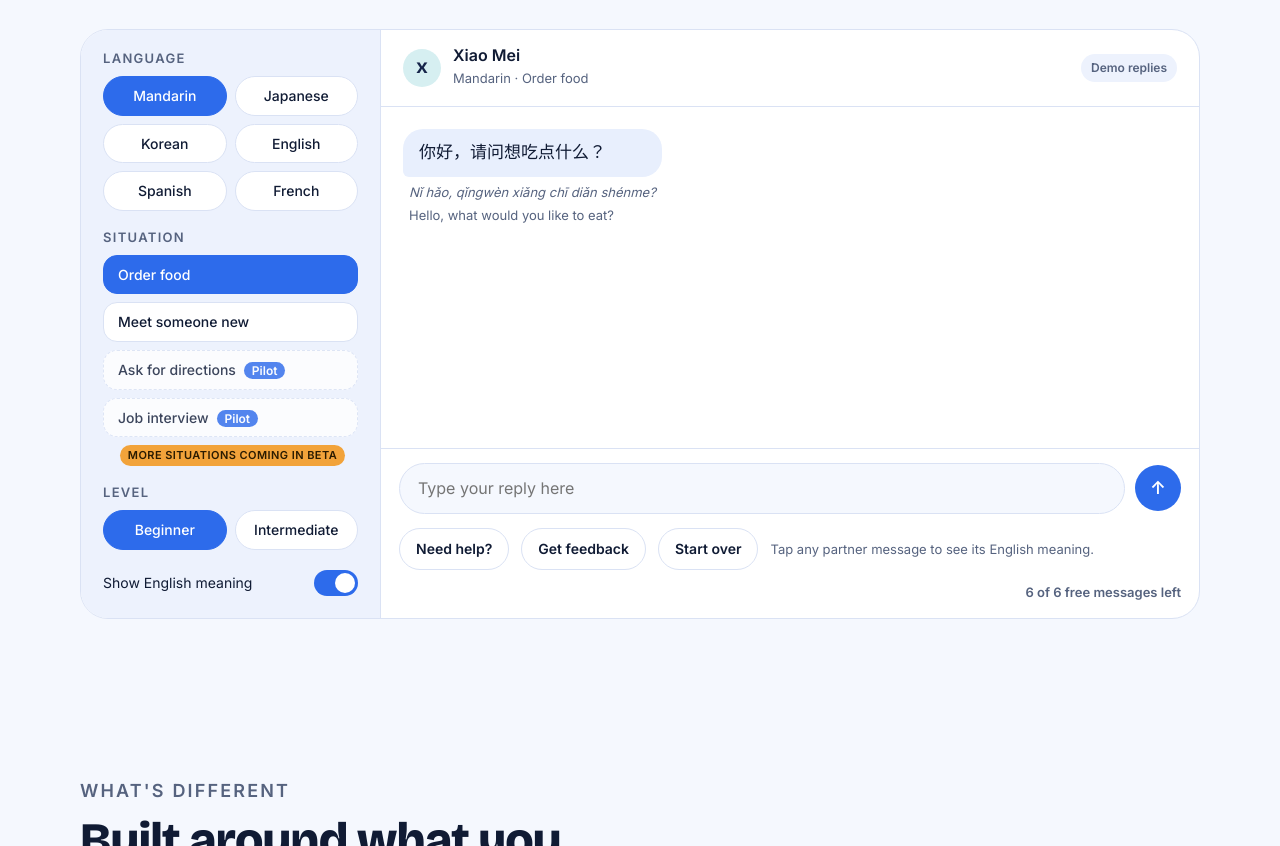
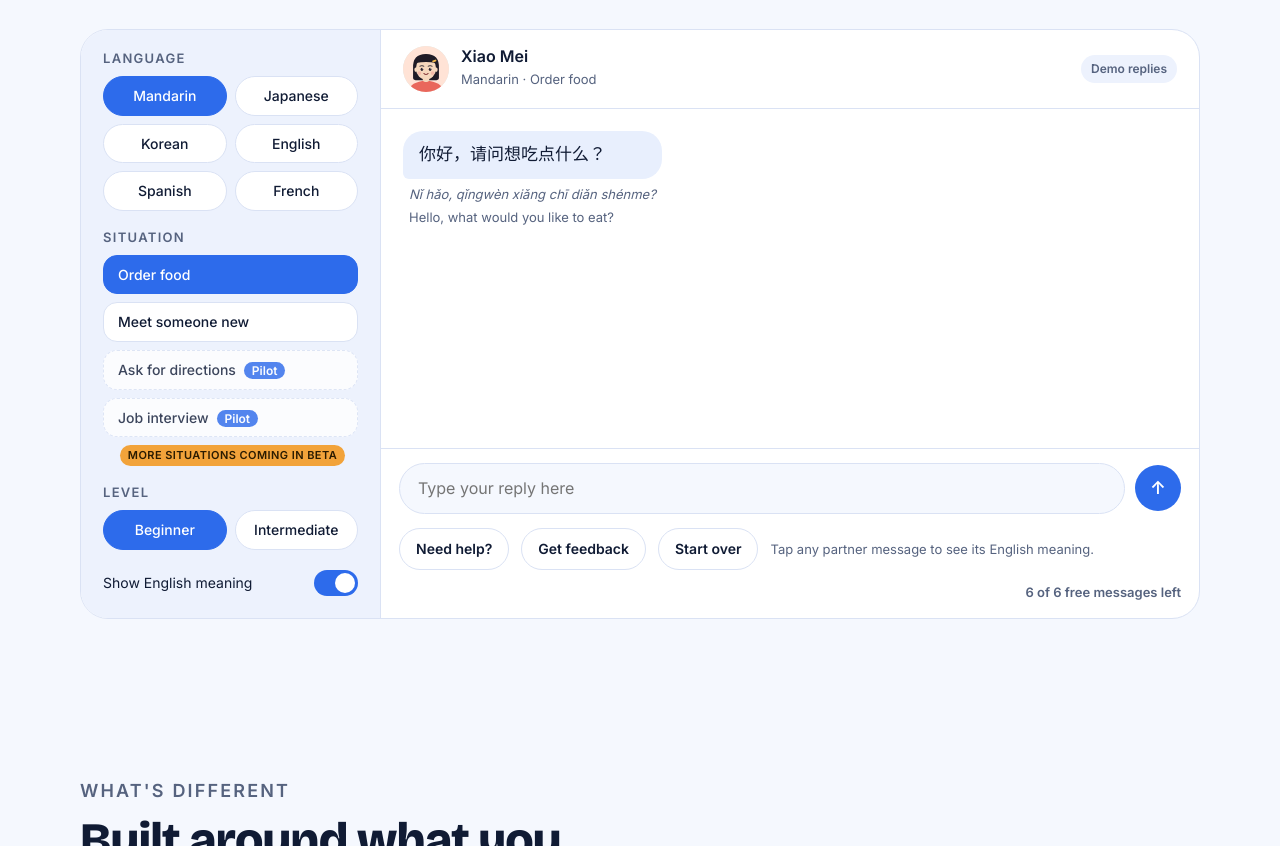
Before and after one commit to zzimha/langolink-demo, a plain HTML site: page index.html in a window 1280 px wide. Shown: the part 1095-1941 px from the top of the page. Drawn offline with nearby package versions, Linux system fonts and the light colour scheme.

Commit message:
Add files via upload

```diff
--- a/index.html
+++ b/index.html
@@ -118,7 +118,7 @@ section{padding-block:72px}
 .switch button[aria-pressed="true"]::after{transform:translateX(18px)}
 .chat{display:flex;flex-direction:column;min-width:0;min-height:560px}
 .chat-head{display:flex;align-items:center;gap:12px;padding:16px 22px;border-bottom:1px solid var(--line);flex-wrap:wrap}
-.avatar{width:38px;height:38px;border-radius:50%;background:var(--teal);display:grid;place-items:center;font-weight:700;color:var(--navy);font-family:var(--font-display)}
+.avatar svg{width:100%;height:100%;display:block}.avatar{overflow:hidden;width:46px;height:46px;border-radius:50%;background:var(--teal);display:grid;place-items:center;font-weight:700;color:var(--navy);font-family:var(--font-display)}
 :root[data-theme="dark"] .avatar{color:var(--ink)}
 .chat-head b{display:block;line-height:1.2}
 .chat-head small{color:var(--muted);font-size:13px}
@@ -493,7 +493,7 @@ function render(){
 function start(){
   var k=L[st.lang],o=k.op[st.scen];
   st.msgs=[{role:'p',t:o[0],r:o[1],e:o[2]}];st.fbi=0;st.busy=false;st.step=0;st.name='';st.item=null;st.stats=newStats();
-  $('#pName').textContent=k.who;$('#av').textContent=k.who[0];
+  $('#pName').textContent=k.who;$('#av').innerHTML=avatarSVG(st.lang);
   $('#pRole').textContent=k.n+' · '+SC[st.scen];
   $('#fbslot').innerHTML='';var hb=$('#help');if(hb)hb.innerHTML='';
   var av=$('#av');av.classList.remove('bump');void av.offsetWidth;av.classList.add('bump');
@@ -674,6 +674,30 @@ function dymItem(txt,k){
 var ASKN={zh:['你叫什么名字？','Nǐ jiào shénme míngzi?','What is your name?'],ja:['お名前は何ですか？','Onamae wa nan desu ka?','What is your name?'],ko:['이름이 뭐예요?','Ireumi mwoyeyo?','What is your name?'],es:['¿Cómo te llamas?','','What is your name?'],fr:['Comment tu t’appelles ?','','What is your name?'],en:['And what is your name?','','Could you tell me your name?']};
 var GREET=/^(hi|hello|hey|hola|buenas|bonjour|salut|你好|您好|嗨|こんにちは|はじめまして|안녕|안녕하세요|yo)\W*$/i;
 function bareName(t){t=t.trim().replace(/[.!！。]+$/,'');if(GREET.test(t))return '';if(/^[A-Za-zÀ-ÿ]{2,14}$/.test(t))return t[0].toUpperCase()+t.slice(1);if(st.lang==='zh'&&/^[\u4e00-\u9fff]{2,3}$/.test(t)&&!/^(我|你|他|她|请|谢|不|没|好|对)/.test(t))return t;if(st.lang==='ja'&&/^[\u3040-\u30ff\u4e00-\u9fff]{2,5}$/.test(t)&&!/^(はい|いいえ|ありがとう|すみません)/.test(t))return t;if(st.lang==='ko'&&/^[\uac00-\ud7af]{2,4}$/.test(t)&&!/(요|다|까|죠|네|아니)$/.test(t)&&!/^(네|아니|좋|감사|고마|괜찮|맞|안녕)/.test(t))return t;return ''}
+
+var AVC={
+ zh:{bg:'#FFE3D6',skin:'#F6D7BD',hair:'#1F1B26',shirt:'#E9675C',back:'M14 31 Q13 11 32 11 Q51 11 50 31 L50 45 Q50 47.5 46.5 47.5 L17.5 47.5 Q14 47.5 14 45 Z',front:'M17.5 29.5 Q15.5 12 32 12 Q48.5 12 46.5 29.5 L46 23.8 Q32 21 18 23.8 Z',extra:'<rect x="40.5" y="19.5" width="6" height="2.6" rx="1.3" fill="#F2B84B" transform="rotate(-18 43.5 20.8)"/>',brow:'#1F1B26'},
+ ja:{bg:'#E6E4FF',skin:'#F7DBC4',hair:'#2B2127',shirt:'#F3B6C8',back:'M14.5 31 Q14 11.5 32 11.5 Q50 11.5 49.5 31 L49 40 Q48 43 45 41 L19 41 Q16 43 15 40 Z M47 22 Q58 26 56 44 Q55 52 50 52 Q53 42 47 33 Z',front:'M15.5 30 Q14 12 32 12 Q50 12 48.5 30 Q47 21 36 18.5 Q26 21 21 28 Q18 30 15.5 30 Z',extra:'<circle cx="49" cy="23.5" r="2.4" fill="#E9675C"/>',brow:'#2B2127'},
+ ko:{bg:'#DDF3EA',skin:'#F5D6BB',hair:'#2A1E18',shirt:'#9FCDB4',back:'M14.5 31 Q14 11 32 11 Q50 11 49.5 31 L50 46 Q50 48 47 48 L17 48 Q14 48 14.5 46 Z',front:'M15 31 Q14.5 12.5 32 12.5 Q49.5 12.5 49 31 Q46 22 36.5 16.5 L32 17 L27.5 16.5 Q18 22 15 31 Z',extra:'<rect x="19" y="20" width="7" height="2.4" rx="1.2" fill="#F2B84B" transform="rotate(28 22.5 21.2)"/>',brow:'#2A1E18'},
+ es:{bg:'#FFF0C7',skin:'#DDA67E',hair:'#3A2113',shirt:'#F2B84B',back:'M13 32 Q12 10.5 32 10.5 Q52 10.5 51 32 Q53 40 50 47 Q46.5 53 51 55 L13 55 Q17.5 53 14 47 Q11 40 13 32 Z',front:'M15.5 30 Q15 12.5 32 12.5 Q49 12.5 48.5 30 Q44 20.5 32 20 Q20 20.5 15.5 30 Z',extra:'<circle cx="17.5" cy="43.5" r="2.4" fill="none" stroke="#F2B84B" stroke-width="1.3"/><circle cx="46.5" cy="43.5" r="2.4" fill="none" stroke="#F2B84B" stroke-width="1.3"/>',brow:'#3A2113'},
+ fr:{bg:'#DCE6FF',skin:'#F5D9C8',hair:'#8C4B2C',shirt:'#5C76D6',back:'M14 31 Q13 11 32 11 Q51 11 50 31 L50 41 Q50 44 46 44 L18 44 Q14 44 14 41 Z',front:'M15 31 Q14 12 32 12 Q50 12 49 31 Q45 20 35 17.5 Q27 24 15 31 Z',extra:'<path d="M23 49 Q32 54.5 41 49 L41 53 Q32 58 23 53 Z" fill="#F6F3EC"/>',brow:'#8C4B2C'},
+ en:{bg:'#D9F2EE',skin:'#BE8862',hair:'#1D1714',shirt:'#4CC9B0',back:'M15.5 27 Q15 10 32 10 Q49 10 48.5 27 Q48 18 32 17.5 Q16 18 15.5 27 Z',front:'M16 26 Q17 11 32 11 Q47 11 48 26 Q44 17.5 32 17.5 Q20 17.5 16 26 Z',extra:'<g fill="none" stroke="#1D1714" stroke-width="1.5"><circle cx="26.3" cy="32" r="4.6"/><circle cx="37.7" cy="32" r="4.6"/><path d="M30.9 31.6 L33.1 31.6"/></g>',brow:'#1D1714'}
+};
+function avatarSVG(l){
+  var c=AVC[l]||AVC.en;
+  return '<svg viewBox="0 0 64 64" xmlns="http://www.w3.org/2000/svg" aria-hidden="true"><rect width="64" height="64" fill="'+c.bg+'"/>'+
+  '<path d="'+c.back+'" fill="'+c.hair+'"/>'+
+  '<path d="M6 66 Q9 49.5 32 48.5 Q55 49.5 58 66 Z" fill="'+c.shirt+'"/>'+
+  '<rect x="27.5" y="41" width="9" height="9" rx="3" fill="'+c.skin+'"/>'+
+  '<ellipse cx="32" cy="31" rx="14" ry="15.5" fill="'+c.skin+'"/>'+
+  '<ellipse cx="18" cy="33" rx="2.2" ry="3" fill="'+c.skin+'"/><ellipse cx="46" cy="33" rx="2.2" ry="3" fill="'+c.skin+'"/>'+
+  '<path d="'+c.front+'" fill="'+c.hair+'"/>'+c.extra+
+  '<ellipse cx="26.3" cy="32.5" rx="1.8" ry="2.2" fill="#2A2230"/><ellipse cx="37.7" cy="32.5" rx="1.8" ry="2.2" fill="#2A2230"/>'+
+  '<circle cx="26.9" cy="31.6" r=".6" fill="#fff"/><circle cx="38.3" cy="31.6" r=".6" fill="#fff"/>'+
+  '<path d="M23.5 28 Q26.3 26.4 29 28 M35 28 Q37.7 26.4 40.5 28" stroke="'+c.brow+'" stroke-width="1.2" fill="none" stroke-linecap="round"/>'+
+  '<circle cx="22.8" cy="37.6" r="2.6" fill="#F08A8A" opacity=".38"/><circle cx="41.2" cy="37.6" r="2.6" fill="#F08A8A" opacity=".38"/>'+
+  '<path d="M29 38.2 Q32 41.2 35 38.2" stroke="#8A3D3D" stroke-width="1.4" fill="none" stroke-linecap="round"/></svg>';
+}
 function newStats(){return {off:0,topic:0,mist:0,pol:0,help:0,n:0,cnt:0,len:0,issues:[],last:null}}
 function fm(a){return a[0]+(a[1]?' ('+a[1]+')':'')}
 function answerFor(sc,step){
@@ -791,6 +815,7 @@ $('#fbBtn').addEventListener('click',async function(){
     if(S.cnt>0&&S.len/S.cnt<(CJK.test(said[0].t)?4:10))sc5-=0.3;
     if(S.n<3&&st.step<3)sc5=Math.min(sc5,4.0);
     if(st.step===0)sc5=Math.min(sc5,2.0);else if(st.step===1)sc5=Math.min(sc5,3.4);
+    if(S.cnt===0)sc5=1.0;
     sc5=Math.max(1,Math.min(5,sc5));
     if(S.n>=1)g.push('You kept the chat going for '+S.n+' turn'+(S.n>1?'s':'')+'.');
     if(st.step>=3)g.push('You finished the whole situation.');
@@ -798,8 +823,8 @@ $('#fbBtn').addEventListener('click',async function(){
     if(st.name&&st.scen===1)g.push('You introduced yourself as '+st.name+'.');
     if(S.cnt>0&&!S.off&&!S.topic&&!S.mist&&!S.pol)g.push('Every reply was in '+lnm+', on topic and error-free.');
     if(S.help)g.push('You used help '+S.help+' time'+(S.help>1?'s':'')+', which is a good way to pick up new phrases.');
-    if(!g.length)g.push('You gave it a go in '+lnm+'.');
-    var fx=S.issues.length?'Work on: '+S.issues.slice(0,2).join(' '):'Next time, add one extra detail to each answer.';
+    if(!g.length)g.push(S.cnt===0?'Nothing to score yet. There was no real '+lnm+' sentence in this chat.':'You gave it a go in '+lnm+'.');
+    var fx=S.cnt===0?'Write a real sentence in '+lnm+'. Tap Need help? for a starter, or Show answer to see a model.':S.issues.length?'Work on: '+S.issues.slice(0,2).join(' '):'Next time, add one extra detail to each answer.';
     if(S.n<3&&st.step<3)fx+=' Chat for 3 or more turns to get a fuller score.';
     data={score:Math.round(sc5*10)/10,good:g.join(' '),fix:fx,better:S.last||kk.model[st.scen]};
   }
```
